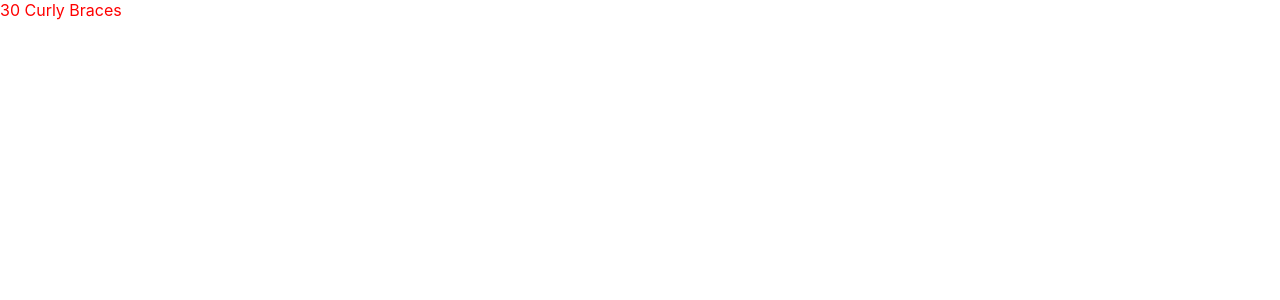
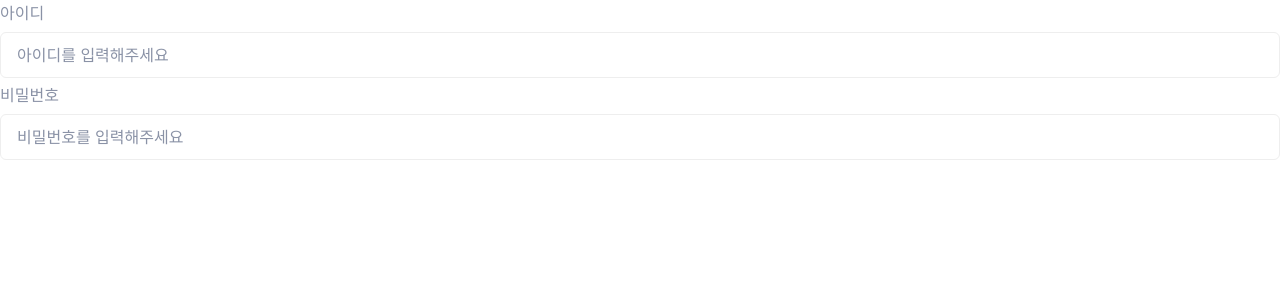
Before and after one commit to sangin99/React, a React (Create React App) app in the folder basic/: page / in a window 1280 px wide. Shown: the top 300 px of the page. Built offline with nearby package versions, Linux system fonts and the light colour scheme; a web font is replaced by a local one.

Commit message:
Properties

```diff
--- a/basic/src/App.tsx
+++ b/basic/src/App.tsx
@@ -4,6 +4,7 @@ import Component from './component/Component';
 import Sample from './component/Component';
 import SignInContainer from './component/example/SignInContainer';
 import CurlyBraces from './component/CurlyBraces';
+import Properties from './component_manage/Properties';
 
 // JSX / TSX :
 // JSX (JavaScript XML) / TSX (TypeScript XML)
@@ -75,8 +76,9 @@ function App() {
             <FunctionComponent /> */}
             {/* <Component/>
             <Sample /> */}
-            {/* <SignInContainer /> */}
-            <CurlyBraces />
+            <SignInContainer />
+            {/* <CurlyBraces /> */}
+            {/* <Properties /> */}
         </>
     );
 }
--- a/basic/src/component/example/InputBox.tsx
+++ b/basic/src/component/example/InputBox.tsx
@@ -22,13 +22,14 @@ export function IdInputBox () {
     )
 }
 
+export function PasswordInputBox () {
+
     //? 서로 다른 내용들을 '변수'로 지정한다
     const label = '비밀번호';
     const type = 'password';
     const placeholder = '비밀번호를 입력해주세요';
     // ========================================
 
-export function PasswordInputBox () {
     return (
         <div className="input-box">
                             <div className="input-label label">{label}</div>
@@ -39,3 +40,24 @@ export function PasswordInputBox () {
                         </div>
     )
 }
+
+
+interface Props {
+    label: string;
+    type: 'text' | 'password';   //typescript 에서 제공 : 타입을 고정해서 지정해준다
+    placeholder: string;
+}
+
+// 외부에 뿌린다 > `default` /
+export default function InputBox ({ label, type, placeholder }: Props) {
+
+    return (
+        <div className="input-box">
+                            <div className="input-label label">{label}</div>
+                            <div className="input-content-box">
+                                <input className="input" type={type} placeholder={placeholder} />
+                            </div>
+                            <div className="input-message"></div>
+                        </div>
+    )
+}
--- a/basic/src/component/example/SignInContainer.tsx
+++ b/basic/src/component/example/SignInContainer.tsx
@@ -5,7 +5,7 @@
 // SignInContainer 컴포넌트를 기본 값으로 내보내기
 
 import React from 'react'
-import { IdInputBox, PasswordInputBox } from './InputBox'
+import InputBox, { IdInputBox, PasswordInputBox } from './InputBox'
 
 import './style.css';
 import './common.css';
@@ -13,8 +13,8 @@ import './common.css';
 export default function SignInContainer() {
   return (
     <>
-    <IdInputBox label="아이디" type="text" placeholder = "아이디를 입력해주세요" />
-    <PasswordInputBox />
+    <InputBox label="아이디" type="text" placeholder = "아이디를 입력해주세요" />
+    <InputBox label="비밀번호" type="password" placeholder = "비밀번호를 입력해주세요" />
     </>
   );
 }
```
Also changed, not shown: basic/src/component_manage/Properties.tsx (+53 -0 lines).
